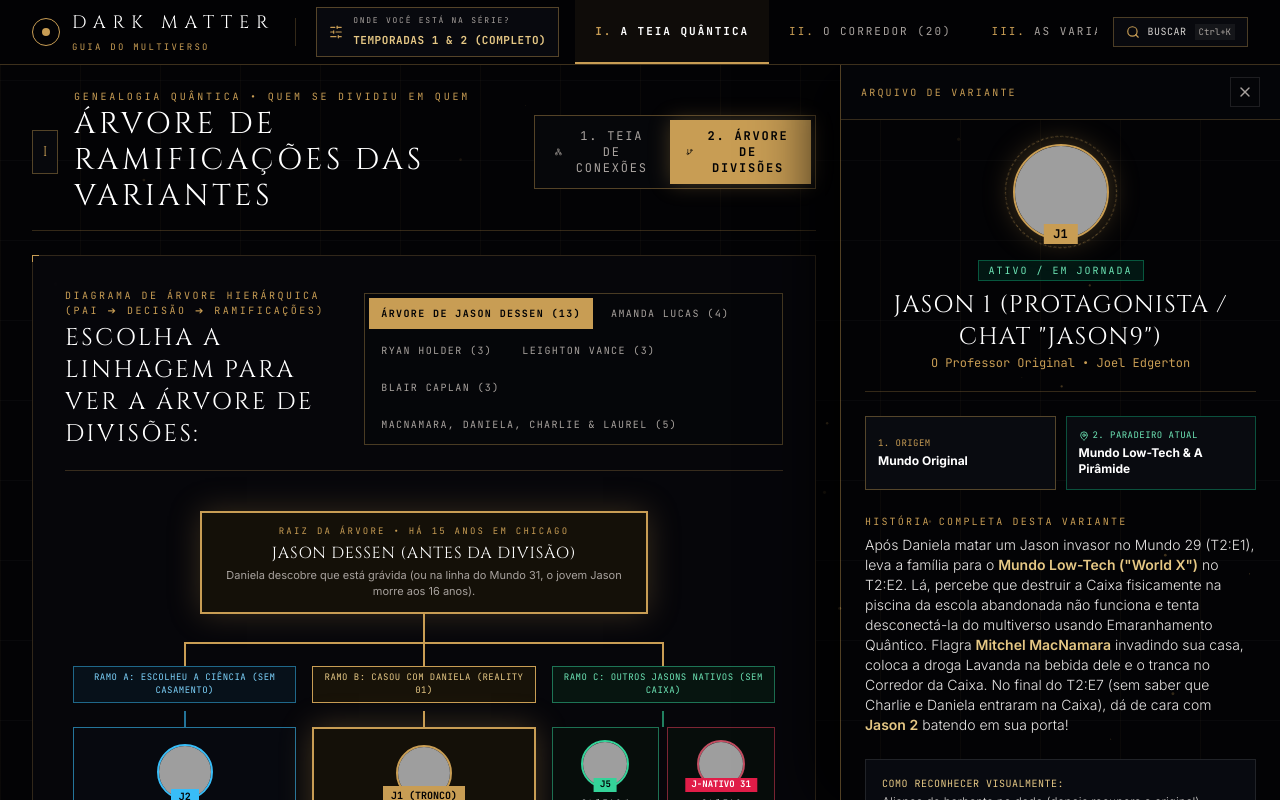
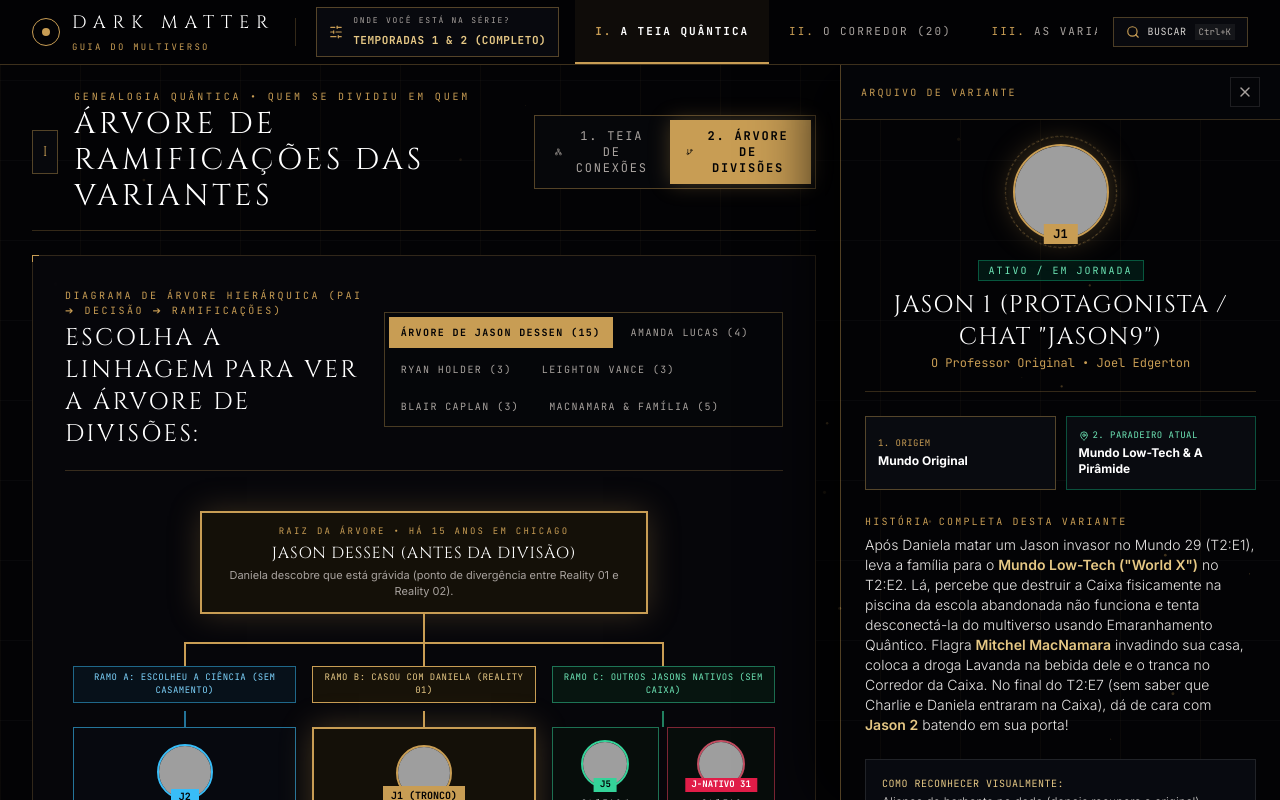
Before and after one commit to LucasMKS/dark-entendimento, a React (Vite) app: page / in a window 1280 px wide. Both pictures are taken after a click on the button "2. ÁRVORE DE DIVISÕES". Shown: the top 800 px of the page. Built offline with nearby package versions, Linux system fonts and the light colour scheme; grey boxes are pictures that could not be loaded.

Commit message:
feat: strict cumulative anti-spoiler episode progression for variants, statuses, worlds, and tree

```diff
--- a/src/App.tsx
+++ b/src/App.tsx
@@ -147,8 +147,171 @@ export function App() {
   const [selectedVariantId, setSelectedVariantId] = useState<string | null>('jason-1');
   const [drawerHistory, setDrawerHistory] = useState<DrawerHistoryItem[]>([]);
 
-  const getWorldById = (id: string) => worlds.find((w) => w.id === id);
-  const getVariantById = (id: string) => variants.find((v) => v.id === id);
+  // Chronological Episode Ranking (Anti-Spoiler "Onde Você Está?" System like dark.netflix.io)
+  const EPISODE_ORDER = [
+    'T1:E1', 'T1:E2', 'T1:E3', 'T1:E4', 'T1:E5', 'T1:E6', 'T1:E7', 'T1:E8', 'T1:E9',
+    'T2:E1', 'T2:E2', 'T2:E3', 'T2:E4', 'T2:E5', 'T2:E6', 'T2:E7', 'T2:E8', 'T2:E9', 'T2:E10'
+  ];
+
+  const getEpisodeRank = (epCode: string): number => {
+    const idx = EPISODE_ORDER.indexOf(epCode);
+    return idx === -1 ? 999 : idx;
+  };
+
+  // Canonical First Appearance & Death Episode per Variant (prevents future spoilers!)
+  const VARIANT_PROGRESSION: Record<string, { firstEp: string; deathEp?: string }> = {
+    // T1:E1 — Reality 01 & Abduction to Reality 02
+    'jason-1': { firstEp: 'T1:E1' },
+    'jason-2': { firstEp: 'T1:E1' },
+    'daniela-1': { firstEp: 'T1:E1' },
+    'charlie-1': { firstEp: 'T1:E1' },
+    'ryan-1': { firstEp: 'T1:E1' },
+    'amanda-2': { firstEp: 'T1:E1' },
+    'leighton-2': { firstEp: 'T1:E1' },
+    // T1:E2 — Trip of a Lifetime (Velocity Labs & Reality 01)
+    'ryan-2': { firstEp: 'T1:E2' },
+    'blair-2': { firstEp: 'T1:E2' },
+    'leighton-1': { firstEp: 'T1:E2' },
+    // T1:E3 — The Box
+    'blair-1': { firstEp: 'T1:E3' },
+    // T1:E4 — The Corridor (Snow World 15 & Velocity R3 World 6)
+    'jason-3': { firstEp: 'T1:E4', deathEp: 'T1:E4' },
+    'ryan-3': { firstEp: 'T1:E4', deathEp: 'T2:E4' }, // Alive in T1:E4..T2:E3, dies in T2:E4!
+    'leighton-6': { firstEp: 'T1:E4' },
+    // T1:E5 — Worldless (Wasp World 19 & Plague World 20)
+    'jason-4': { firstEp: 'T1:E5' },
+    'blair-19-dead': { firstEp: 'T1:E5', deathEp: 'T1:E5' },
+    // T1:E6 — Superposition
+    'jason-5': { firstEp: 'T1:E6' },
+    // T1:E7 — In the Fires of Dead Stars
+    'amanda-1': { firstEp: 'T1:E7' },
+    // T1:E8 — Jupiter (Mass Convergence of Jasons in Reality 01)
+    'jason-6': { firstEp: 'T1:E8', deathEp: 'T1:E8' },
+    'jason-7': { firstEp: 'T1:E8' },
+    // T1:E9 — Entanglement (Season 1 Finale)
+    'jason-8': { firstEp: 'T1:E9', deathEp: 'T1:E9' },
+    'jason-morgue-r1': { firstEp: 'T1:E9', deathEp: 'T1:E9' },
+    // T2:E1 — A Quiet Life (Season 2 Premiere)
+    'jason-13': { firstEp: 'T2:E1' },
+    'mitchel-1': { firstEp: 'T2:E1' },
+    'jason-stalker-29': { firstEp: 'T2:E1', deathEp: 'T2:E1' },
+    'amanda-j13': { firstEp: 'T2:E1', deathEp: 'T2:E1' },
+    // T2:E2 — A Perfect World (Low-Tech World 30)
+    'mitchel-2': { firstEp: 'T2:E2' },
+    // T2:E5 — Love and Be Loved (Ellie's House World 31)
+    'jason-24': { firstEp: 'T2:E5' },
+    'jason-30': { firstEp: 'T2:E5' },
+    'jason-nativo-31': { firstEp: 'T2:E5', deathEp: 'T2:E5' },
+    // T2:E7 & T2:E8 — The Pyramid & The Basic Oneness of Everything (Laurel's Sanctuary World 32)
+    'laurel-1': { firstEp: 'T2:E7' },
+    'jason-34': { firstEp: 'T2:E8' },
+    'amanda-7': { firstEp: 'T2:E8' },
+  };
+
+  // Maximum unlocked episode rank based on user selection
+  const maxUnlockedRank = useMemo(() => {
+    if (selectedEpisodeCode !== 'ALL') {
+      return getEpisodeRank(selectedEpisodeCode);
+    }
+    if (globalSeasonScope === '1') {
+      return getEpisodeRank('T1:E9');
+    }
+    return 999;
+  }, [selectedEpisodeCode, globalSeasonScope]);
+
+  // Visible variant IDs up to the selected episode/season
+  const unlockedVariantIds = useMemo(() => {
+    const set = new Set<string>();
+    variants.forEach((v) => {
+      const prog = VARIANT_PROGRESSION[v.id];
+      const firstRank = prog ? getEpisodeRank(prog.firstEp) : v.seasonIntroduced === 1 ? 0 : 9;
+      if (globalSeasonScope === '2' && selectedEpisodeCode === 'ALL') {
+        set.add(v.id);
+        return;
+      }
+      if (firstRank <= maxUnlockedRank) {
+        set.add(v.id);
+      }
+    });
+    return set;
+  }, [variants, maxUnlockedRank, globalSeasonScope, selectedEpisodeCode]);
+
+  const scopedWorlds = useMemo(() => {
+    return worlds
+      .filter((w) => {
+        if (selectedEpisodeCode !== 'ALL') {
+          // Show worlds that have already appeared up to and including the selected episode
+          const earliestEpRank = Math.min(...w.episodes.map(getEpisodeRank));
+          return earliestEpRank <= maxUnlockedRank;
+        }
+        if (globalSeasonScope === '1') {
+          return w.season === 1 || w.season === '1 & 2';
+        }
+        if (globalSeasonScope === '2') {
+          return w.season === 2 || w.season === '1 & 2';
+        }
+        return true;
+      })
+      .map((w) => ({
+        ...w,
+        // Hide future variants from visitors/residents lists of unlocked worlds
+        visitors: w.visitors.filter((id) => unlockedVariantIds.has(id)),
+        residents: w.residents.filter((id) => unlockedVariantIds.has(id)),
+      }));
+  }, [worlds, globalSeasonScope, selectedEpisodeCode, maxUnlockedRank, unlockedVariantIds]);
+
+  const unlockedWorldIds = useMemo(
+    () => new Set(scopedWorlds.map((w) => w.id)),
+    [scopedWorlds]
+  );
+
+  const scopedVariants = useMemo(() => {
+    return variants
+      .filter((v) => unlockedVariantIds.has(v.id))
+      .map((v) => {
+        const prog = VARIANT_PROGRESSION[v.id];
+        const deathRank = prog?.deathEp ? getEpisodeRank(prog.deathEp) : null;
+
+        // Prevent spoiling future deaths (e.g., ryan-3 is alive in T1:E4..T2:E3 and only dies in T2:E4)
+        const dynamicStatus =
+          v.status === 'Morto' && deathRank !== null && deathRank > maxUnlockedRank
+            ? ('Ativo / Em Jornada' as const)
+            : v.status;
+
+        // Filter visited worlds to only worlds unlocked up to the selected episode
+        const visitedUpToNow = v.worldsVisited.filter((wId) => unlockedWorldIds.has(wId));
+        const safeVisited =
+          visitedUpToNow.length > 0 ? visitedUpToNow : [v.originWorldId];
+        const dynamicCurrentWorldId = unlockedWorldIds.has(v.currentWorldId)
+          ? maxUnlockedRank < 999
+            ? safeVisited[safeVisited.length - 1]
+            : v.currentWorldId
+          : safeVisited[safeVisited.length - 1];
+
+        return {
+          ...v,
+          status: dynamicStatus,
+          worldsVisited: safeVisited,
+          currentWorldId: dynamicCurrentWorldId,
+        };
+      });
+  }, [variants, unlockedVariantIds, unlockedWorldIds, maxUnlockedRank]);
+
+  const scopedJourneys = useMemo(() => {
+    return JOURNEYS.filter((j) => {
+      if (selectedEpisodeCode !== 'ALL') {
+        return getEpisodeRank(j.episode) <= maxUnlockedRank;
+      }
+      if (globalSeasonScope === '1') return j.season === 1;
+      if (globalSeasonScope === '2') return j.season === 2;
+      return true;
+    });
+  }, [selectedEpisodeCode, globalSeasonScope, maxUnlockedRank]);
+
+  const getWorldById = (id: string) =>
+    scopedWorlds.find((w) => w.id === id) || worlds.find((w) => w.id === id);
+  const getVariantById = (id: string) =>
+    scopedVariants.find((v) => v.id === id) || variants.find((v) => v.id === id);
 
   useEffect(() => {
     const handleKeyDown = (e: KeyboardEvent) => {
@@ -164,25 +327,6 @@ export function App() {
     window.addEventListener('keydown', handleKeyDown);
     return () => window.removeEventListener('keydown', handleKeyDown);
   }, []);
-
-  const scopedWorlds = useMemo(() => {
-    return worlds.filter((w) => {
-      const seasonMatch =
-        globalSeasonScope === 'ALL' ||
-        (globalSeasonScope === '1' && (w.season === 1 || w.season === '1 & 2')) ||
-        (globalSeasonScope === '2' && (w.season === 2 || w.season === '1 & 2'));
-      const epMatch =
-        selectedEpisodeCode === 'ALL' || w.episodes.includes(selectedEpisodeCode);
-      return seasonMatch && epMatch;
-    });
-  }, [worlds, globalSeasonScope, selectedEpisodeCode]);
-
-  const scopedVariants = useMemo(() => {
-    if (globalSeasonScope === '1') {
-      return variants.filter((v) => v.seasonIntroduced === 1);
-    }
-    return variants;
-  }, [variants, globalSeasonScope]);
 
   const filteredWorlds = useMemo(() => {
     return scopedWorlds.filter((w) => {
@@ -240,7 +384,7 @@ export function App() {
     const q = globalQuery.trim().toLowerCase();
     if (!q) return { matchedWorlds: [], matchedVariants: [] };
     return {
-      matchedWorlds: worlds
+      matchedWorlds: scopedWorlds
         .filter(
           (w) =>
             w.name.toLowerCase().includes(q) ||
@@ -248,7 +392,7 @@ export function App() {
             w.officialOrFanName.toLowerCase().includes(q)
         )
         .slice(0, 5),
-      matchedVariants: variants
+      matchedVariants: scopedVariants
         .filter(
           (v) =>
             v.designation.toLowerCase().includes(q) ||
@@ -257,7 +401,7 @@ export function App() {
         )
         .slice(0, 6),
     };
-  }, [globalQuery, worlds, variants]);
+  }, [globalQuery, scopedWorlds, scopedVariants]);
 
   const handleOpenWorldDetail = (worldId: string) => {
     if (selectedVariantId) {
@@ -827,9 +971,9 @@ export function App() {
           {/* ==================== CHAPTER IV: CORRIDOR TIMELINE ==================== */}
           {activeTab === 'CORRIDOR' && (
             <MultiverseGraph
-              worlds={worlds}
-              variants={variants}
-              journeys={JOURNEYS}
+              worlds={scopedWorlds}
+              variants={scopedVariants}
+              journeys={scopedJourneys}
               onSelectWorld={handleOpenWorldDetail}
               onSelectVariant={handleOpenVariantDetail}
             />
--- a/src/components/QuantumConnectionsMap.tsx
+++ b/src/components/QuantumConnectionsMap.tsx
@@ -758,12 +758,46 @@ export const QuantumConnectionsMap: React.FC<QuantumConnectionsMapProps> = ({
 
             <div className="flex flex-wrap items-center gap-1.5 bg-[#050609] p-1 border border-[#c89d54]/35">
               {[
-                { id: 'JASON', label: 'ÁRVORE DE JASON DESSEN (13)' },
-                { id: 'AMANDA', label: 'AMANDA LUCAS (4)' },
-                { id: 'RYAN', label: 'RYAN HOLDER (3)' },
-                { id: 'LEIGHTON', label: 'LEIGHTON VANCE (3)' },
-                { id: 'BLAIR', label: 'BLAIR CAPLAN (3)' },
-                { id: 'MACNAMARA', label: 'MACNAMARA, DANIELA, CHARLIE & LAUREL (5)' },
+                {
+                  id: 'JASON',
+                  label: `ÁRVORE DE JASON DESSEN (${
+                    variants.filter((v) => v.baseCharacter === 'Jason Dessen').length
+                  })`,
+                },
+                {
+                  id: 'AMANDA',
+                  label: `AMANDA LUCAS (${
+                    variants.filter((v) => v.baseCharacter === 'Amanda Lucas').length
+                  })`,
+                },
+                {
+                  id: 'RYAN',
+                  label: `RYAN HOLDER (${
+                    variants.filter((v) => v.baseCharacter === 'Ryan Holder').length
+                  })`,
+                },
+                {
+                  id: 'LEIGHTON',
+                  label: `LEIGHTON VANCE (${
+                    variants.filter((v) => v.baseCharacter === 'Leighton Vance').length
+                  })`,
+                },
+                {
+                  id: 'BLAIR',
+                  label: `BLAIR CAPLAN (${
+                    variants.filter((v) => v.baseCharacter === 'Blair Caplan').length
+                  })`,
+                },
+                {
+                  id: 'MACNAMARA',
+                  label: `MACNAMARA & FAMÍLIA (${
+                    variants.filter(
+                      (v) =>
+                        v.baseCharacter === 'Laurel & Agentes' ||
+                        v.baseCharacter === 'Daniela & Charlie'
+                    ).length
+                  })`,
+                },
               ].map((item) => (
                 <button
                   key={item.id}
@@ -795,7 +829,7 @@ export const QuantumConnectionsMap: React.FC<QuantumConnectionsMapProps> = ({
                     JASON DESSEN (ANTES DA DIVISÃO)
                   </div>
                   <div className="text-[11px] text-stone-400 mt-0.5">
-                    Daniela descobre que está grávida (ou na linha do Mundo 31, o jovem Jason morre aos 16 anos).
+                    Daniela descobre que está grávida (ponto de divergência entre Reality 01 e Reality 02).
                   </div>
                 </div>
 
@@ -839,10 +873,10 @@ export const QuantumConnectionsMap: React.FC<QuantumConnectionsMapProps> = ({
                           {v.designation}
                         </div>
                         <div className="text-[10px] font-mono text-sky-300 mt-0.5">
-                          REALITY 02 • CRIOU A CAIXA & A PIRÂMIDE
+                          REALITY 02 • CRIOU A CAIXA
                         </div>
                         <p className="text-[11px] text-stone-400 mt-1.5 leading-snug">
-                          Construiu a Caixa na Velocity Labs, ajudou Leighton na Pirâmide e bate à porta de J1 em T2:E7.
+                          Construiu a Caixa na Velocity Labs e sequestrou Jason 1 em Chicago.
                         </p>
                       </button>
                     );
@@ -883,7 +917,7 @@ export const QuantumConnectionsMap: React.FC<QuantumConnectionsMapProps> = ({
                           REALITY 01 • PROTAGONISTA
                         </div>
                         <p className="text-[11px] text-stone-300 mt-1.5 leading-snug">
-                          Sequestrado por J2 e jogado na Caixa (T1:E3). <strong className="text-[#e6c885]">Todas as variantes abaixo nasceram dele!</strong>
+                          Sequestrado por J2 e jogado na Caixa. <strong className="text-[#e6c885]">Todas as variantes abaixo nasceram dele!</strong>
                         </p>
                       </button>
                     );
@@ -892,7 +926,7 @@ export const QuantumConnectionsMap: React.FC<QuantumConnectionsMapProps> = ({
                   {/* TRUNK CONTINUES DOWN ONLY FROM JASON 1! */}
                   <div className="w-0.5 h-8 bg-[#c89d54]" />
                   <div className="px-3 py-1.5 bg-[#c89d54] text-[#030305] font-mono text-[10px] font-extrabold uppercase tracking-wider text-center shadow-lg">
-                    ▼ ENTRA NA CAIXA (T1:E3) E SE DIVIDE EM 70+ CÓPIAS ▼
+                    ▼ ENTRA NA CAIXA (T1:E3) E SE DIVIDE EM CÓPIAS ▼
                   </div>
                   <div className="w-0.5 h-8 bg-[#c89d54]" />
                 </div>
@@ -905,6 +939,16 @@ export const QuantumConnectionsMap: React.FC<QuantumConnectionsMapProps> = ({
                   </div>
                   <div className="w-0.5 h-4 bg-emerald-400/60" />
 
+                  {!getVariant('jason-5') && !getVariant('jason-nativo-31') ? (
+                    <div className="p-4 bg-[#06080c] border border-white/10 text-center max-w-[260px]">
+                      <span className="text-[10px] font-mono uppercase text-stone-400 block">
+                        🔒 PROTEÇÃO ANTI-SPOILER
+                      </span>
+                      <p className="text-[11px] text-stone-500 mt-1">
+                        Jasons nativos de outros mundos são revelados a partir do Episódio T1:E6.
+                      </p>
+                    </div>
+                  ) : (
                     <div className="grid grid-cols-1 sm:grid-cols-2 gap-2 w-full max-w-[330px]">
                       {['jason-5', 'jason-nativo-31'].map((id) => {
                         const v = getVariant(id);
@@ -951,10 +995,24 @@ export const QuantumConnectionsMap: React.FC<QuantumConnectionsMapProps> = ({
                         );
                       })}
                     </div>
+                  )}
                 </div>
               </div>
 
-              {/* LEVEL 2: CHILDREN OF JASON 1 (4 CLEAR TREE FORKS FROM THE CENTER TRUNK) */}
+              {/* LEVEL 2: CHILDREN OF JASON 1 */}
+              {!getVariant('jason-3') &&
+              !getVariant('jason-4') &&
+              !getVariant('jason-6') &&
+              !getVariant('jason-13') ? (
+                <div className="px-6 py-4 bg-[#07090f] border border-[#c89d54]/40 text-center max-w-lg">
+                  <span className="text-[10px] font-mono uppercase tracking-[0.2em] text-[#c89d54] block">
+                    🔒 PROTEÇÃO ANTI-SPOILER ATIVA
+                  </span>
+                  <p className="text-xs text-stone-300 mt-1">
+                    Até este episódio, <strong className="text-white">Jason 1</strong> ainda não gerou ramificações visíveis no Corredor Quântico (as cópias começam a aparecer a partir de <strong className="text-[#e6c885]">T1:E4</strong>).
+                  </p>
+                </div>
+              ) : (
                 <div className="w-full grid grid-cols-1 md:grid-cols-2 xl:grid-cols-4 gap-4 xl:gap-0 relative">
                   {/* Horizontal Tree Bar connecting the 4 child branches on xl */}
                   <div className="hidden xl:block absolute top-0 left-[12.5%] right-[12.5%] h-0.5 bg-[#c89d54]" />
@@ -1167,6 +1225,7 @@ export const QuantumConnectionsMap: React.FC<QuantumConnectionsMapProps> = ({
                   </div>
                 </div>
               </div>
+              )}
             </div>
           )}
 
```
Lines whose indentation alone changed are shown as unchanged.
